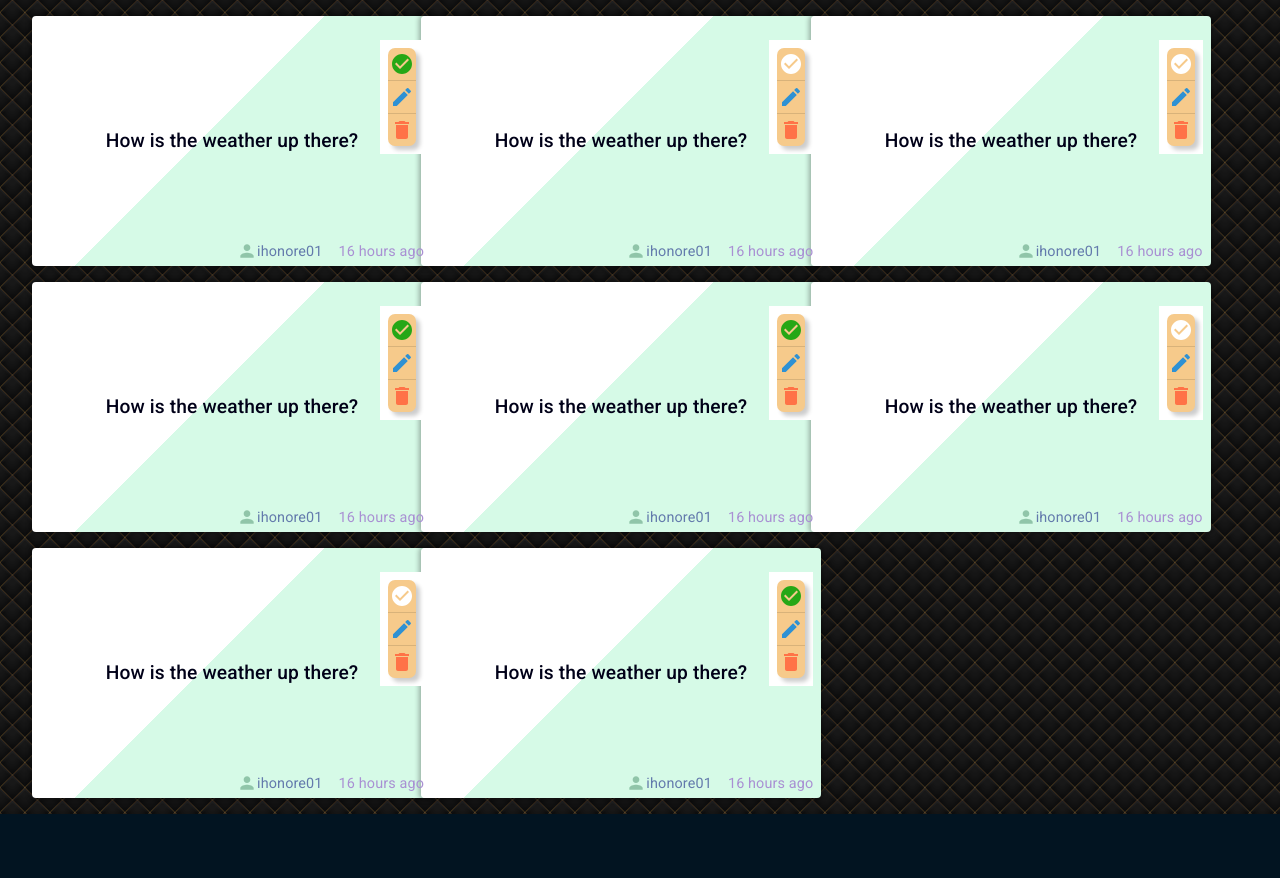
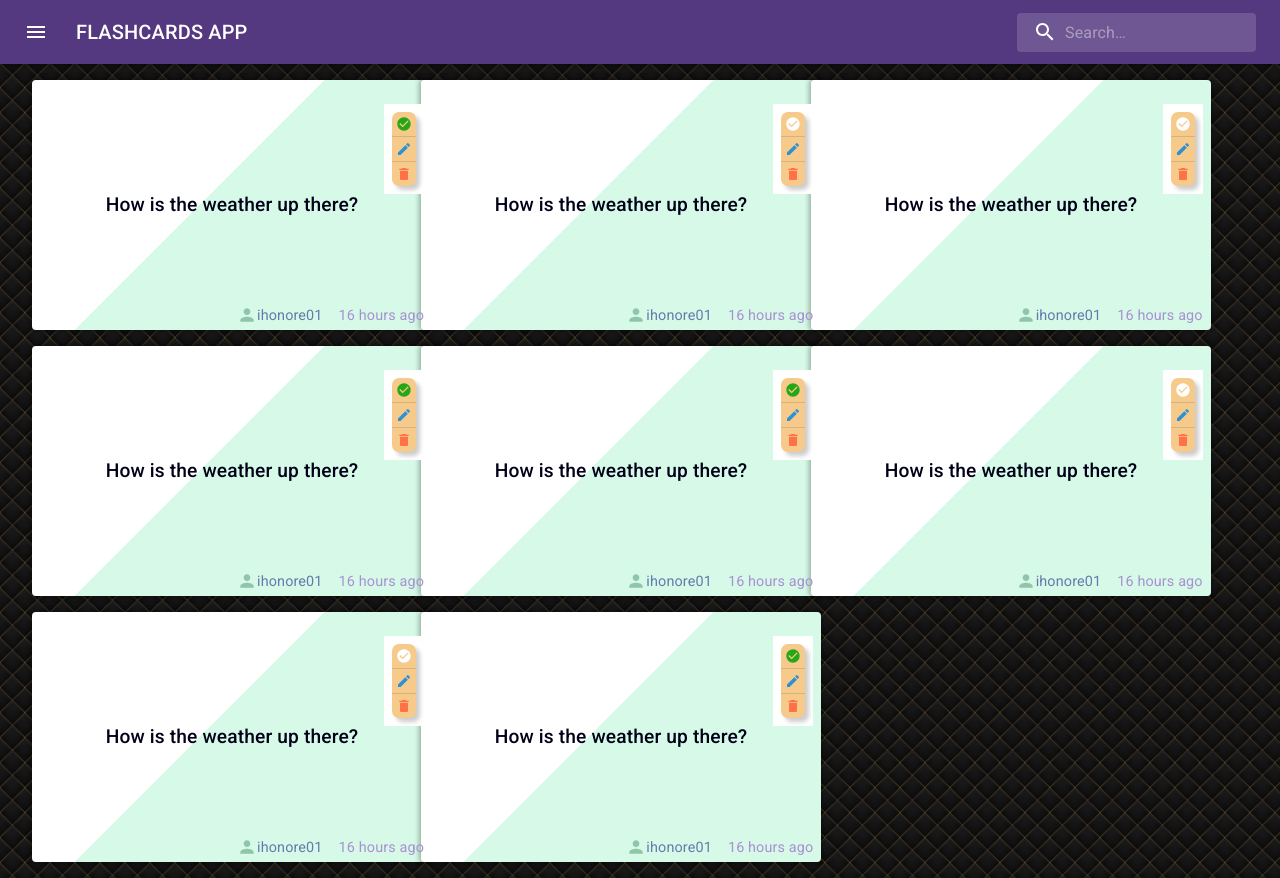
Before and after one commit to ihonore/flashcards-frontend-graphql, a React (Create React App) app: page / in a window 1280 px wide. Before the commit the page ends 814 px from the top, so only its background shows below. Built offline with nearby package versions, Linux system fonts and the light colour scheme.

Commit message:
added appbar and side drawer

```diff
--- a/src/App.css
+++ b/src/App.css
@@ -1,6 +1,3 @@
-/* .App {
-  margin: 1rem 2rem;
-} */
 body {
   background-image: url('/public/fancy-cushion.png');
   background-color: #011320fd;
@@ -10,6 +7,7 @@ body {
 .container {
   max-width: 90vw;
   margin: 1rem 2rem;
+  margin-top: 5rem;
   /* background-color: aqua; */
 }
 
@@ -111,4 +109,9 @@ body {
     font-weight: 400;
     font-size: 1rem;
   }
+  .container {
+    max-width: 99vw;
+    margin: 0.5rem 1rem;
+    margin-top: 5rem;
+  }
 }
--- a/src/App.tsx
+++ b/src/App.tsx
@@ -1,10 +1,12 @@
 import React from 'react';
 import './App.css';
+import SearchAppBar from './components/AppBar/AppBar';
 import FlashcardaList from './components/FlashcardsList/FlashcardsList';
 
 function App() {
   return (
     <div className="App">
+      <SearchAppBar />
       <div className="container">
         <FlashcardaList />
       </div>
--- /dev/null
+++ b/src/components/AppBar/AppBar.tsx
@@ -0,0 +1,105 @@
+import * as React from 'react';
+import { styled, alpha } from '@mui/material/styles';
+import AppBar from '@mui/material/AppBar';
+import Box from '@mui/material/Box';
+import Toolbar from '@mui/material/Toolbar';
+import IconButton from '@mui/material/IconButton';
+import Typography from '@mui/material/Typography';
+import InputBase from '@mui/material/InputBase';
+import MenuIcon from '@mui/icons-material/Menu';
+import SearchIcon from '@mui/icons-material/Search';
+import PersistentDrawerLeft from '../SideDrawer/Drawer';
+
+const Search = styled('div')(({ theme }) => ({
+  position: 'relative',
+  borderRadius: theme.shape.borderRadius,
+  backgroundColor: alpha(theme.palette.common.white, 0.15),
+  '&:hover': {
+    backgroundColor: alpha(theme.palette.common.white, 0.25),
+  },
+  marginLeft: 0,
+  width: '100%',
+  [theme.breakpoints.up('sm')]: {
+    marginLeft: theme.spacing(1),
+    width: 'auto',
+  },
+}));
+
+const SearchIconWrapper = styled('div')(({ theme }) => ({
+  padding: theme.spacing(0, 2),
+  height: '100%',
+  position: 'absolute',
+  pointerEvents: 'none',
+  display: 'flex',
+  alignItems: 'center',
+  justifyContent: 'center',
+}));
+
+const StyledInputBase = styled(InputBase)(({ theme }) => ({
+  color: 'inherit',
+  '& .MuiInputBase-input': {
+    padding: theme.spacing(1, 1, 1, 0),
+    // vertical padding + font size from searchIcon
+    paddingLeft: `calc(1em + ${theme.spacing(4)})`,
+    transition: theme.transitions.create('width'),
+    width: '100%',
+    [theme.breakpoints.up('sm')]: {
+      width: '12ch',
+      '&:focus': {
+        width: '20ch',
+      },
+    },
+  },
+}));
+
+export default function SearchAppBar() {
+  const [open, setOpen] = React.useState(false);
+  const handleDrawerClose = () => {
+    setOpen(false);
+  };
+  return (
+    <>
+      <Box
+        sx={{
+          flexGrow: 1,
+          position: 'fixed',
+          width: '100vw',
+          top: 0,
+          zIndex: 20,
+        }}
+      >
+        <AppBar position="static" sx={{ backgroundColor: '#543980' }}>
+          <Toolbar>
+            <IconButton
+              size="large"
+              edge="start"
+              color="inherit"
+              aria-label="open drawer"
+              sx={{ mr: 2 }}
+            >
+              <MenuIcon onClick={() => setOpen(!open)} />
+            </IconButton>
+            <Typography
+              variant="h6"
+              noWrap
+              component="div"
+              sx={{ flexGrow: 1, display: { xs: 'none', sm: 'block' } }}
+            >
+              FLASHCARDS APP
+            </Typography>
+            <Search>
+              <SearchIconWrapper>
+                <SearchIcon />
+              </SearchIconWrapper>
+              <StyledInputBase
+                placeholder="Search…"
+                inputProps={{ 'aria-label': 'search' }}
+              />
+            </Search>
+          </Toolbar>
+        </AppBar>
+      </Box>
+      <PersistentDrawerLeft open={open} close={handleDrawerClose} />
+    </>
+  );
+}
--- /dev/null
+++ b/src/components/SideDrawer/Drawer.tsx
@@ -0,0 +1,128 @@
+import * as React from 'react';
+import { styled, useTheme } from '@mui/material/styles';
+import Box from '@mui/material/Box';
+import Drawer from '@mui/material/Drawer';
+import CssBaseline from '@mui/material/CssBaseline';
+import List from '@mui/material/List';
+import Divider from '@mui/material/Divider';
+import IconButton from '@mui/material/IconButton';
+import ChevronLeftIcon from '@mui/icons-material/ChevronLeft';
+import ChevronRightIcon from '@mui/icons-material/ChevronRight';
+import ListItem from '@mui/material/ListItem';
+import ListItemButton from '@mui/material/ListItemButton';
+import ListItemIcon from '@mui/material/ListItemIcon';
+import ListItemText from '@mui/material/ListItemText';
+import {
+  AccountCircle,
+  AutoAwesomeMotion,
+  BadgeOutlined,
+  ExitToApp,
+  Sort,
+} from '@mui/icons-material';
+
+const drawerWidth = 240;
+
+const DrawerHeader = styled('div')(({ theme }) => ({
+  display: 'flex',
+  alignItems: 'center',
+  padding: theme.spacing(0, 1),
+  ...theme.mixins.toolbar,
+  justifyContent: 'flex-end',
+  backgroundColor: '#543980',
+}));
+
+export default function PersistentDrawerLeft({
+  open,
+  close,
+}: {
+  open: boolean;
+  close: any;
+}) {
+  const theme = useTheme();
+
+  return (
+    <Box sx={{ display: 'flex' }}>
+      <CssBaseline />
+      <Drawer
+        sx={{
+          width: drawerWidth,
+          flexShrink: 0,
+          '& .MuiDrawer-paper': {
+            width: drawerWidth,
+            boxSizing: 'border-box',
+          },
+        }}
+        variant="persistent"
+        anchor="left"
+        open={open}
+      >
+        <DrawerHeader>
+          <IconButton onClick={close} sx={{ color: 'white' }}>
+            {theme.direction === 'ltr' ? (
+              <ChevronLeftIcon />
+            ) : (
+              <ChevronRightIcon />
+            )}
+          </IconButton>
+        </DrawerHeader>
+        <Divider />
+        <List>
+          <ListItem key="Public FlashCards" disablePadding>
+            <ListItemButton>
+              <ListItemIcon>
+                <AutoAwesomeMotion />
+              </ListItemIcon>
+              <ListItemText primary="Public Flashcards" />
+            </ListItemButton>
+          </ListItem>
+          <ListItem key="My FlashCards" disablePadding>
+            <ListItemButton>
+              <ListItemIcon>
+                <BadgeOutlined />
+              </ListItemIcon>
+              <ListItemText primary="My Flashcards" />
+            </ListItemButton>
+          </ListItem>
+          <ListItem key="sort" disablePadding>
+            <ListItemButton>
+              <ListItemIcon>
+                <Sort />
+              </ListItemIcon>
+              <ListItemText primary="Sort Flashcards" />
+            </ListItemButton>
+          </ListItem>
+        </List>
+        <Divider />
+        <Box
+          flexGrow={1}
+          sx={{
+            display: 'flex',
+            flexDirection: 'column',
+            justifyContent: 'space-between',
+          }}
+        >
+          <List>
+            <ListItem key="Logout" disablePadding>
+              <ListItemButton>
+                <ListItemIcon>
+                  <ExitToApp />
+                </ListItemIcon>
+                <ListItemText primary="Logout" />
+              </ListItemButton>
+            </ListItem>
+          </List>
+          <List>
+            <ListItem key="user" disablePadding>
+              <ListItemButton>
+                <ListItemIcon>
+                  <AccountCircle />
+                </ListItemIcon>
+                <ListItemText primary="Honore Iradukunda" />
+              </ListItemButton>
+            </ListItem>
+          </List>
+        </Box>
+      </Drawer>
+    </Box>
+  );
+}
```
